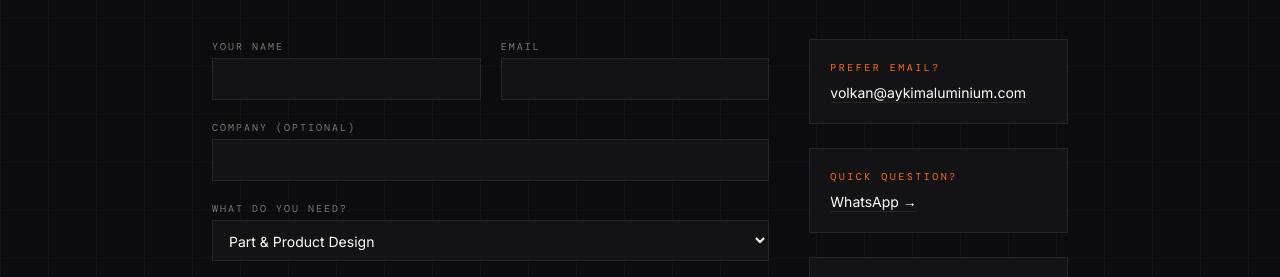
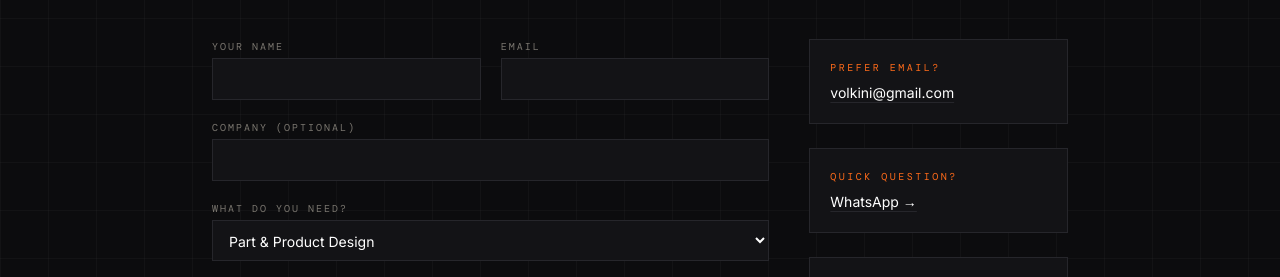
Before and after one commit to volkini/volgraf, a Jekyll site: the page built from contact/index.html, in a window 1280 px wide and 961 px high. Shown: the part 270-547 px from the top of the window. Built offline with Jekyll 4.4.1, drawn with Linux system fonts in a browser that asks for light colours; nearby versions of some CDN libraries.

Commit message:
Fix contact email: quote form and mailto now use volkini@gmail.com
Co-Authored-By: Claude Fable 5 <noreply@anthropic.com>

```diff
--- a/_config.yml
+++ b/_config.yml
@@ -19,7 +19,7 @@ whatsapp: "905435209120"
 whatsapp_message: "Hi Volkan, I saw your Volgraf portfolio and..."
 
 # Quote form + direct contact email (form submissions arrive here via formsubmit.co)
-email: volkan@aykimaluminium.com
+email: volkini@gmail.com
 
 # Social profiles — leave empty ("") to hide the link in the footer.
 social:
```
